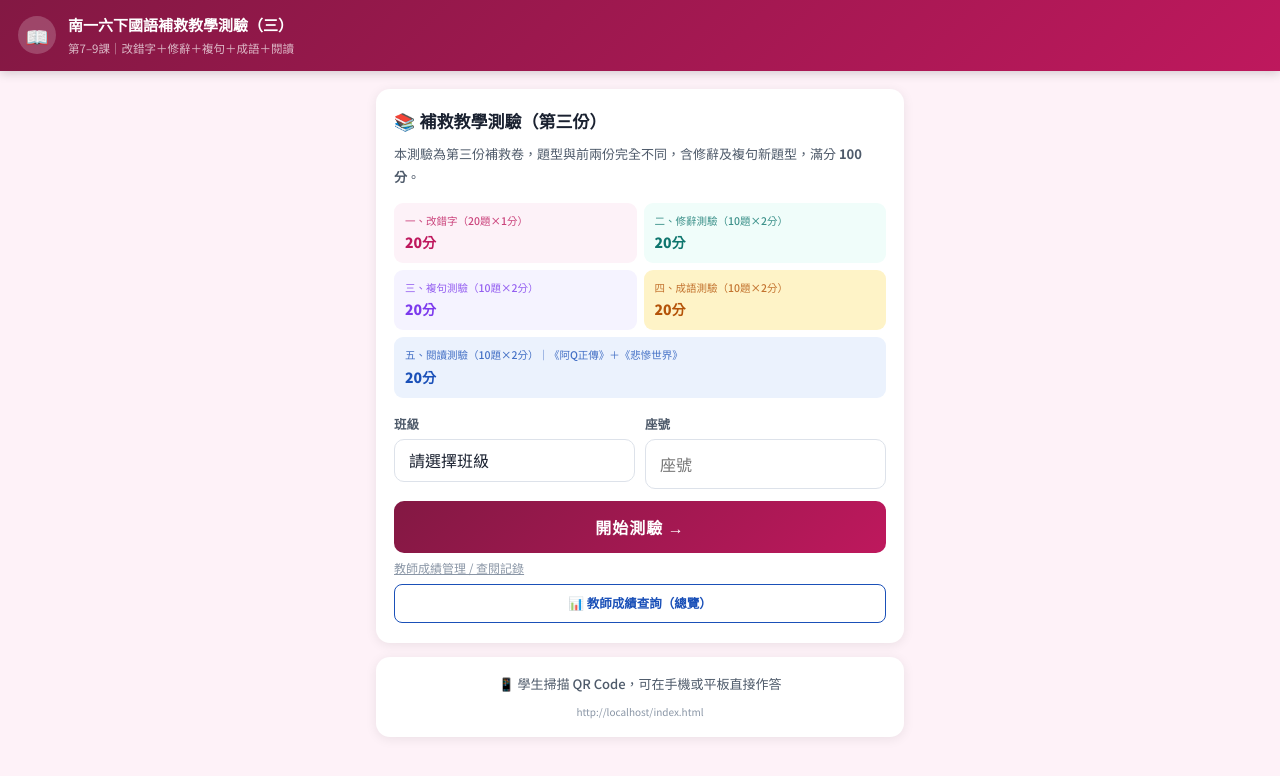
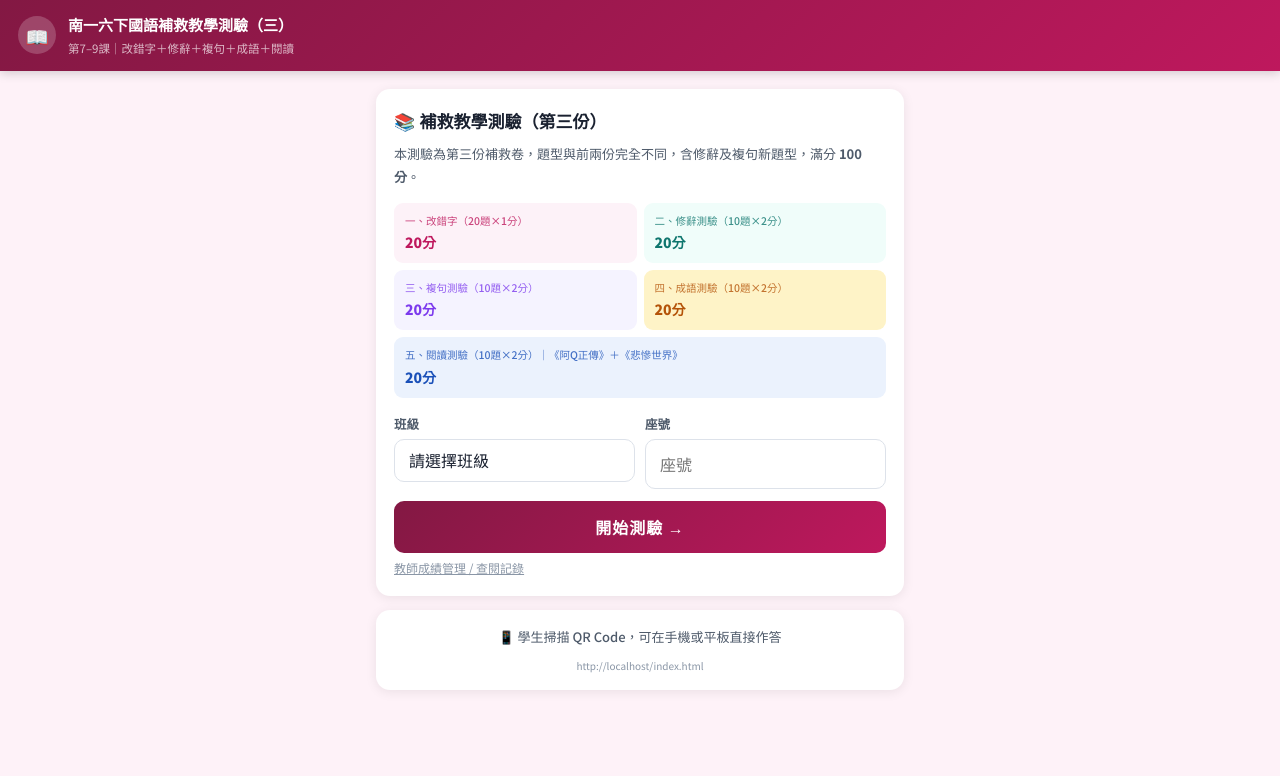
Before and after one commit to simon05091004/chinese-combo-3, a plain HTML site: page index.html in a window 1280 px wide. Drawn offline with Linux system fonts and the light colour scheme; a script that the page names is missing.

Commit message:
Add files via upload

```diff
--- a/index.html
+++ b/index.html
@@ -188,7 +188,6 @@ label.fl{display:block;font-size:12.5px;font-weight:700;color:var(--texts);margi
       </div>
       <button class="bgo" onclick="startExam()">開始測驗 →</button>
       <button class="tl" onclick="go('slogin')">教師成績管理 / 查閱記錄</button>
-      <a href="teacher_dashboard.html" class="teacher-dash-link">📊 教師成績查詢（總覽）</a>
     </div>
     <div class="qrc">
       <p>📱 學生掃描 QR Code，可在手機或平板直接作答</p>
```
